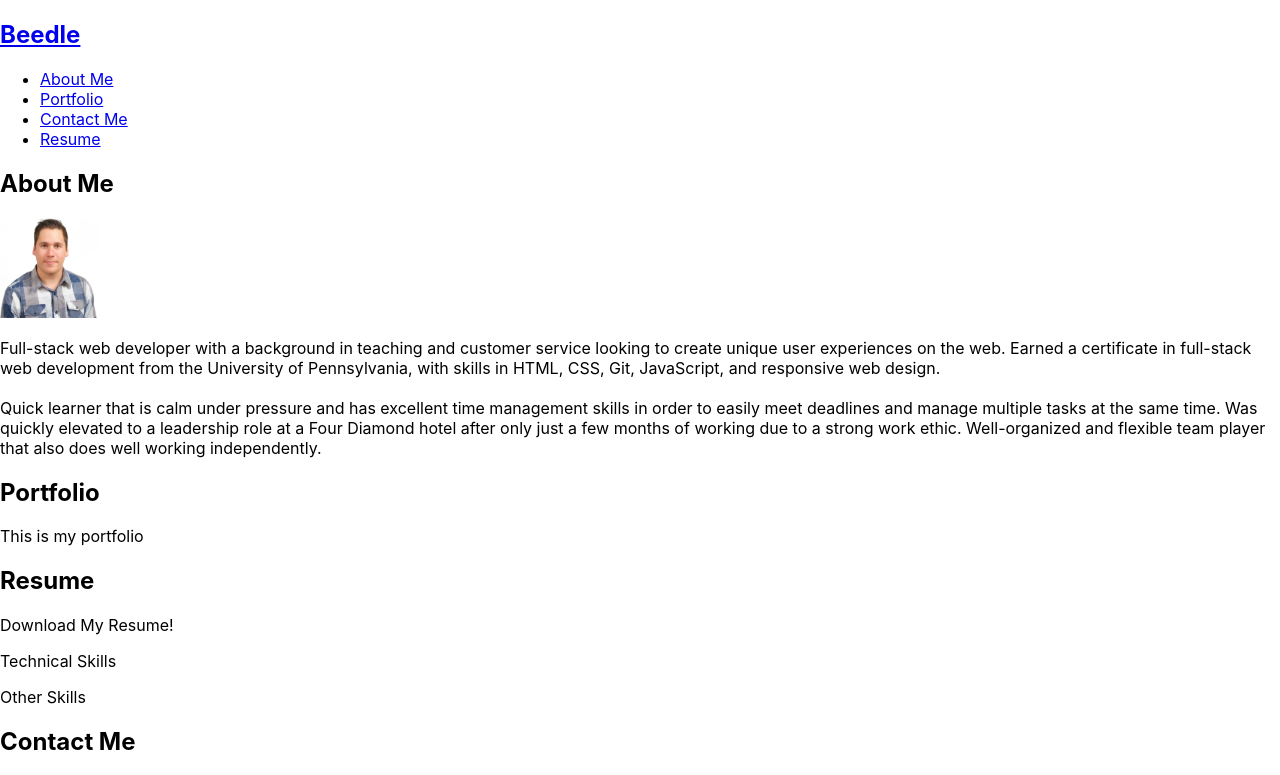
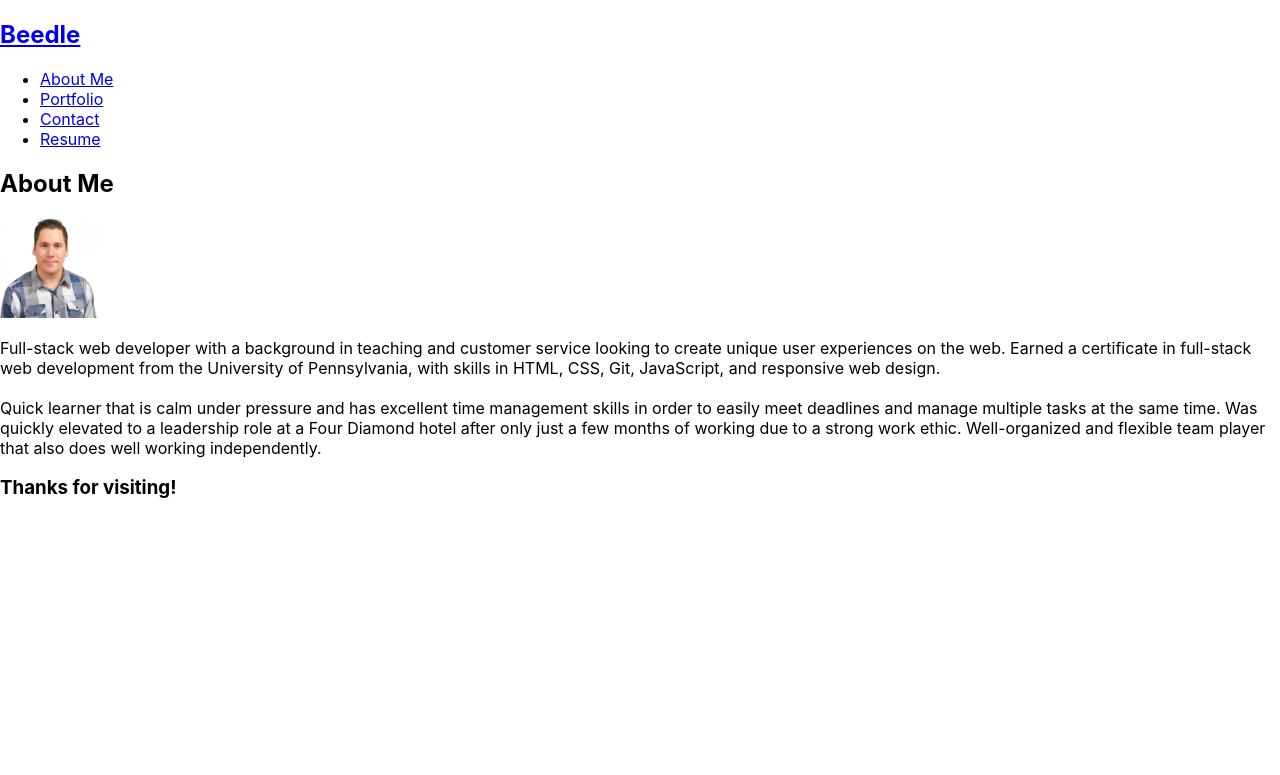
Before and after one commit to jbeedle19/react-portfolio, a React (Create React App) app: page / in a window 1280 px wide. Shown: the top 775 px of the page. Built offline with nearby package versions, Linux system fonts and the light colour scheme.

Commit message:
sections are conditionally rendered

```diff
--- a/src/App.js
+++ b/src/App.js
@@ -8,16 +8,27 @@ import ContactForm from './components/Contact';
 import Footer from './components/Footer';
 
 function App() {
+  const [currentNavSection, handleSectionChange] = useState('About Me');
+
+  const renderSection = () => {
+    switch (currentNavSection) {
+      case 'Portfolio': return <Portfolio />;
+      case 'Contact': return <ContactForm />;
+      case 'Resume': return <Resume />;
+      default: return <About />;
+    }
+  };
+
   return (
     <div>
       <Header />
-      <Nav />
+      <Nav
+        currentNavSection={currentNavSection}
+        handleSectionChange={handleSectionChange}
+      ></Nav>
       <main>
         <div>
-          <About />
-          <Portfolio />
-          <Resume />
-          <ContactForm />
+          {renderSection(currentNavSection)}
         </div>
       </main>
       <Footer />
--- a/src/components/Nav/index.js
+++ b/src/components/Nav/index.js
@@ -1,27 +1,27 @@
 import React, { useEffect } from 'react';
 
-function Nav() {
+function Nav(props) {
+    const navSections = ['About Me', 'Portfolio', 'Contact', 'Resume'];
 
     return (
-        <header>
+        <section>
             <nav>
                 <ul>
-                    <li>
-                        <a href='#about'>About Me</a>
-                    </li>
-                    <li>
-                        <a href='#portfolio'>Portfolio</a>
-                    </li>
-                    <li>
-                        <a href='#contact'>Contact Me</a>
-                    </li>
-                    <li>
-                        <a href='#resume'>Resume</a>
-                    </li>
+                    {navSections.map(section => (
+                        <li key={section}>
+                            <a
+                                href={'#' + section.toLowerCase()}
+                                onClick={() => props.handleSectionChange(section)}
+
+                            >
+                                {section}
+                            </a>
+                        </li>
+                    ))}
                 </ul>
             </nav>
-        </header>
-    )
+        </section>
+    );
 }
 
 export default Nav;
```
